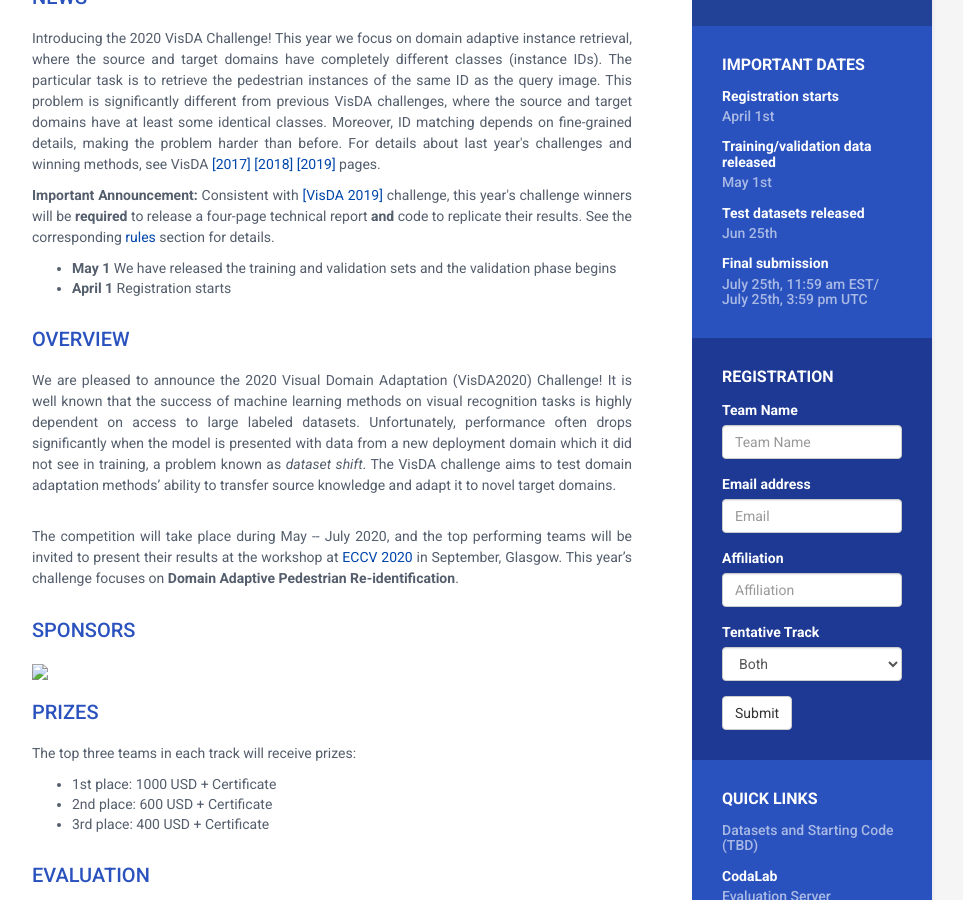
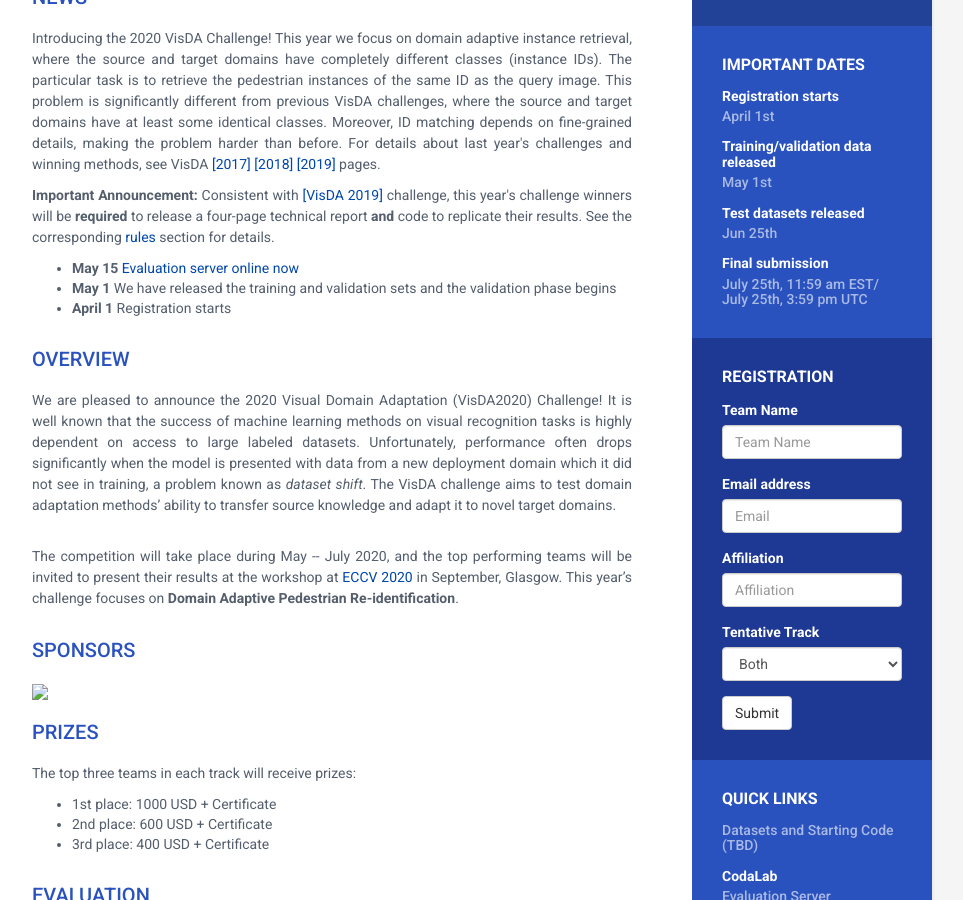
Before and after one commit to VisionLearningGroup/VisionLearningGroup.github.io, a Jekyll site: the page built from visda-2020/index.html, in a window 1280 px wide and 900 px high, scrolled down 307 px. Shown: the whole window, without its empty margins (188-1151 px from the left). Built offline with Jekyll 4.4.1, drawn with Linux system fonts in a browser that asks for light colours.

Commit message:
Update index.html

```diff
--- a/visda-2020/index.html
+++ b/visda-2020/index.html
@@ -36,6 +36,7 @@ layout: visda2020
 		See the corresponding <a href="#faq">rules</a> section for details. </p>
 
 	<ul>
+		<li><b> May 15 </b> <a href = "https://competitions.codalab.org/competitions/24664">Evaluation server online now</a></li>
 		<li><b> May 1</b> We have released the training and validation sets and the validation phase begins</li>
 		<li><b> April 1</b> Registration starts</li>
 	</ul>
```
